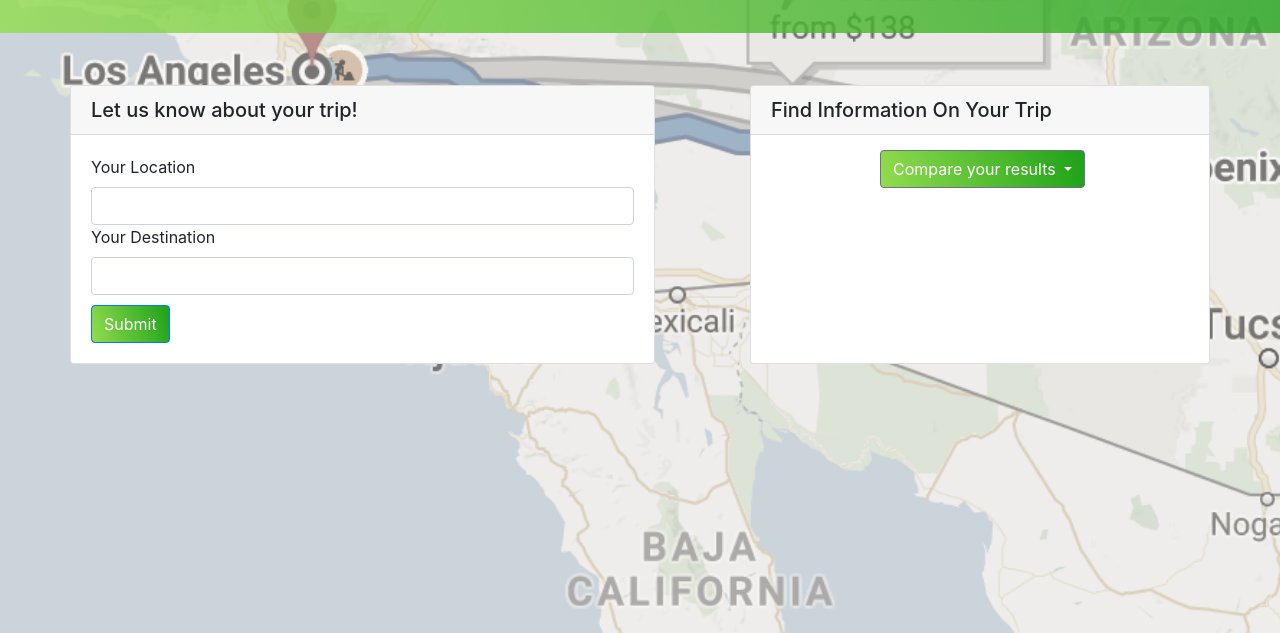
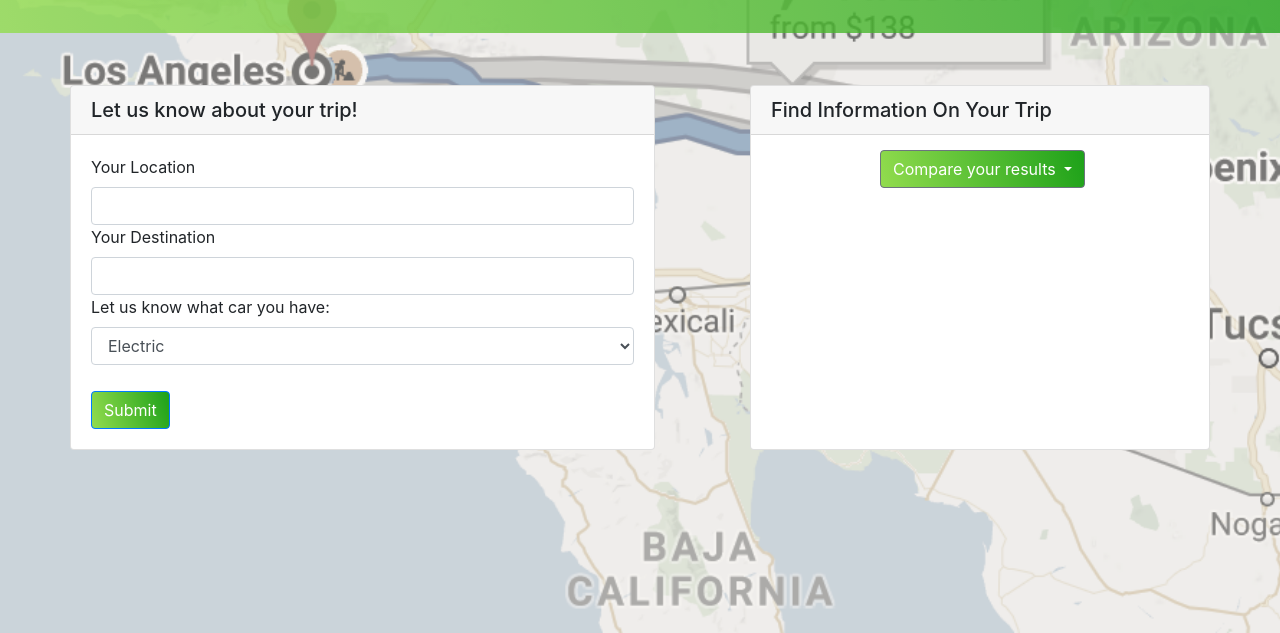
Before and after one commit to steve626/IsItWorthIt, a plain HTML site: page index.html in a window 1280 px wide. Shown: the part 167-800 px from the top of the page. Drawn offline with nearby package versions, Linux system fonts and the light colour scheme.

Commit message:
Added selectors

```diff
--- a/index.html
+++ b/index.html
@@ -42,6 +42,20 @@
                     			<input type="text" class="form-control" id="desination">
             				</div>
 
+            				<div class="form-group">
+  								<label for="sel1">Let us know what car you have:</label>
+  									<select class="form-control" id="sel1">
+    									<option>Electric</option>
+    									<option>Compact</option>
+    									<option>Mid-sized</option>
+    									<option>Full-sized</option>
+    									<option>Small SUV</option>
+    									<option>Large SUV</option>
+    									<option>Minivan</option>
+    									<option>Truck</option>
+  									</select>
+							</div>
+
             				<button type="submit" class="btn btn-primary" id="submit">Submit</button>
         				</form>
 
```
